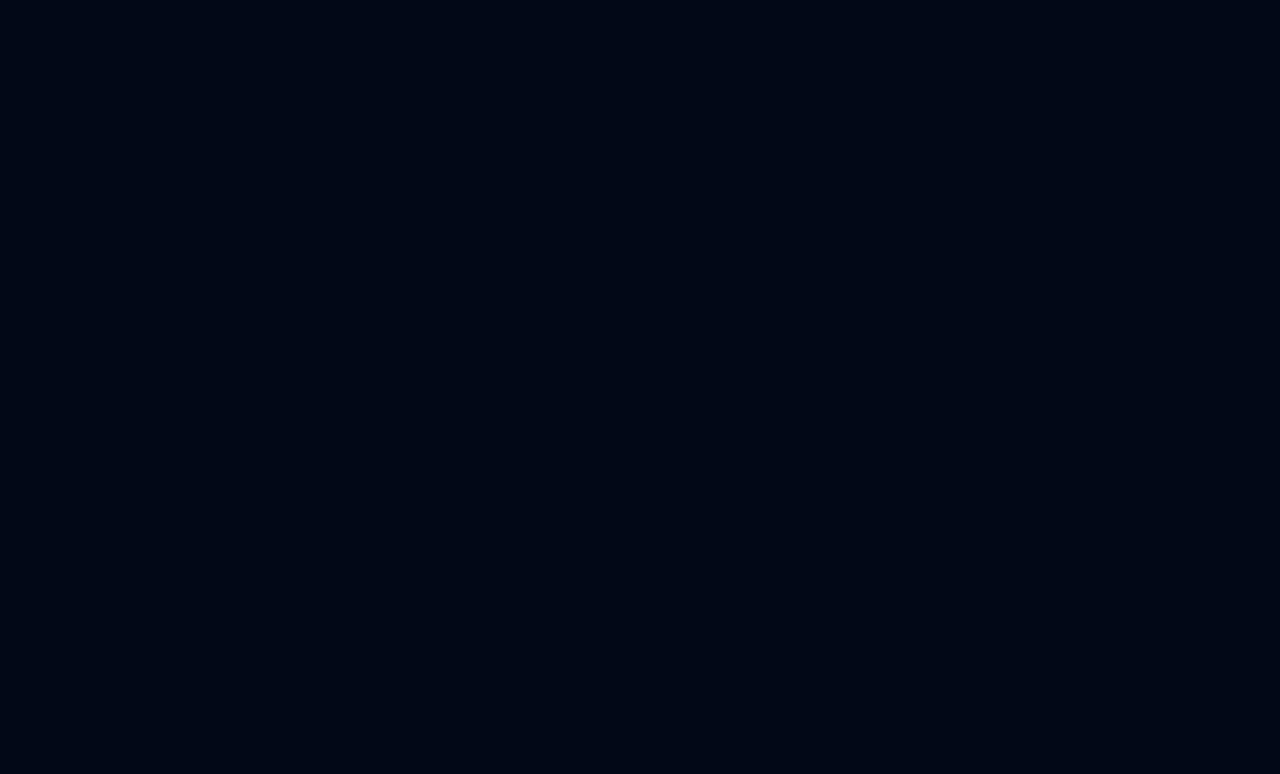
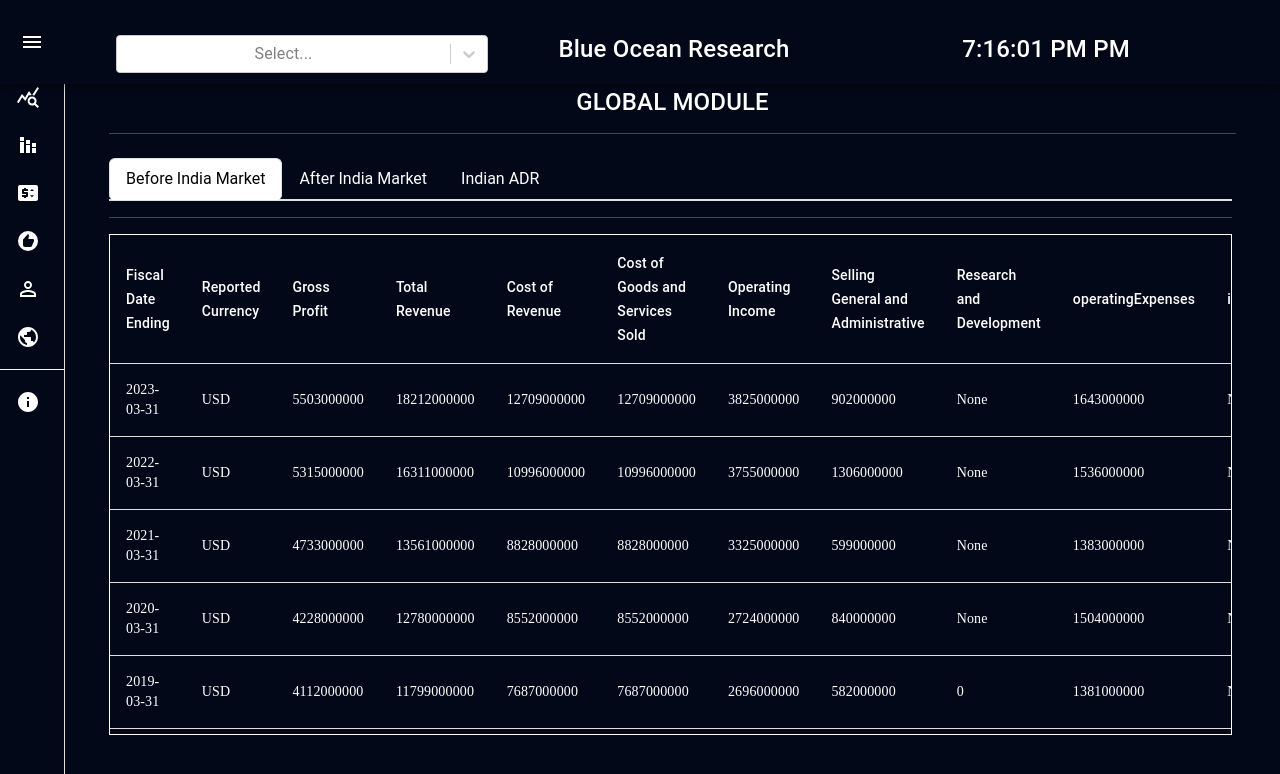
Before and after one commit to swaggy-codes/blue-ocean-research-eif, a React (Create React App) app: page /global in a window 1280 px wide. Before the commit this address had no page. Shown: the top 774 px of the page. Built offline with nearby package versions, Linux system fonts and the light colour scheme.

Commit message:
global-module-ui

```diff
--- a/src/AppLayout/AppLayout.jsx
+++ b/src/AppLayout/AppLayout.jsx
@@ -38,6 +38,7 @@
 import QueryStatsIcon from "@mui/icons-material/QueryStats";
 import PriceChangeIcon from "@mui/icons-material/PriceChange";
 import StackedBarChartIcon from "@mui/icons-material/StackedBarChart";
+import PublicIcon from "@mui/icons-material/Public";
 import { useNavigate } from "react-router-dom";
 import { useState } from "react";
 import styles from "./AppLayout.module.css";
@@ -133,6 +134,8 @@
       navigate("/recommendations");
     } else if (i === 4) {
       navigate("/investors");
+    } else if (i === 5) {
+      navigate("/global");
     }
   };
 
@@ -165,7 +168,7 @@
         </DrawerHeader>
         <Divider />
         <List sx={{ bgcolor: "#020817", color: "white" }}>
-          {["Economical", "Industrial", "Financial", "Recommendations", "Investors Module"].map((el, i) => (
+          {["Economical", "Industrial", "Financial", "Recommendations", "Investors Module", "Global Module"].map((el, i) => (
             <ListItem
               key={el}
               disablePadding
@@ -179,6 +182,7 @@
                   {i === 2 ? <PriceChangeIcon sx={{ color: "white" }} /> : ""}
                   {i === 3 ? <RecommendIcon sx={{ color: "white" }} /> : ""}
                   {i === 4 ? <PersonOutlineIcon sx={{ color: "white" }} /> : ""}
+                  {i === 5 ? <PublicIcon sx={{ color: "white" }} /> : ""}
                 </ListItemIcon>
                 <ListItemText primary={el} />
               </ListItemButton>
--- a/src/MainRouter/MainRouter.jsx
+++ b/src/MainRouter/MainRouter.jsx
@@ -7,6 +7,7 @@
 import Home from "../Pages/Home/Home";
 import RecommendationsModule from "../Pages/RecommendationsModule/RecommendationsModule";
 import InvestorsModule from "../Pages/InvestorsModule/InvestorsModule";
+import GlobalModule from "../Pages/GlobalModule/GlobalModule";
 
 const MainRouter = () => {
   return (
@@ -18,6 +19,7 @@
       <Route path='/financial' element={<Financial />} />
       <Route path='/recommendations' element={<RecommendationsModule />} />
       <Route path='/investors' element={<InvestorsModule />} />
+      <Route path='/global' element={<GlobalModule />} />
     </Routes>
   );
 };
--- /dev/null
+++ b/src/Pages/GlobalModule/After.jsx
@@ -0,0 +1,13 @@
+import React, { useState } from "react";
+import CustomTable from "../../Components/CustomTable/CustomTable";
+import { headingForIncomeStatementData, incomeStatementDataYearlyINFY } from "../../Utils/DemoJSON";
+
+const After = () => {
+  return (
+    <div>
+      <CustomTable headers={headingForIncomeStatementData} data={incomeStatementDataYearlyINFY} />
+    </div>
+  );
+};
+
+export default After;
--- /dev/null
+++ b/src/Pages/GlobalModule/Before.jsx
@@ -0,0 +1,7 @@
+import React from "react";
+
+const Before = () => {
+  return <div>Before</div>;
+};
+
+export default Before;
--- /dev/null
+++ b/src/Pages/GlobalModule/GlobalModule.jsx
@@ -0,0 +1,71 @@
+import React, { useState } from "react";
+import AppLayout from "../../AppLayout/AppLayout";
+import Card from "@mui/material/Card";
+import CardContent from "@mui/material/CardContent";
+import Typography from "@mui/material/Typography";
+import { Box } from "@mui/material";
+import Before from "./Before";
+import After from "./After";
+import { balanceSheetDataQuaterlyINFY, balanceSheetDataYearlyINFY } from "../../Utils/DemoJSON";
+
+const GlobalModule = () => {
+  const [step, setStep] = useState(1);
+
+  const [balanceSheetData, setBalanceSheetData] = useState({
+    data: { yearly: balanceSheetDataYearlyINFY, quaterly: balanceSheetDataQuaterlyINFY },
+    loading: false,
+  });
+
+  return (
+    <AppLayout>
+      <Box>
+        <Box sx={{ padding: "20px", paddingTop: "0px" }}>
+          <h4>GLOBAL MODULE</h4>
+          <hr style={{ color: "white" }} />
+          <div className='main mt-2'>
+            <div className='mob-p-0'>
+              <div className='pe-1'>
+                <div className='border-bottom pt-2 mb-2'>
+                  <ul className='nav nav-tabs overflow-x border-1'>
+                    <li className='nav-item'>
+                      <button
+                        className={(step === 1 && "nav-link active") || "nav-link text-white"}
+                        onClick={() => {
+                          setStep(1);
+                        }}>
+                        Before India Market
+                      </button>
+                    </li>
+                    <li className='nav-item'>
+                      <button
+                        className={(step === 2 && "nav-link active") || "nav-link text-white"}
+                        onClick={() => {
+                          setStep(2);
+                        }}>
+                        After India Market
+                      </button>
+                    </li>
+                    <li className='nav-item'>
+                      <button
+                        className={(step === 3 && "nav-link active") || "nav-link text-white"}
+                        onClick={() => {
+                          setStep(3);
+                        }}>
+                        Indian ADR
+                      </button>
+                    </li>
+                  </ul>
+                </div>
+                {step === 1 && <After />}
+                {step === 2 && <After />}
+                {step === 3 && <After />}
+              </div>
+            </div>
+          </div>
+        </Box>
+      </Box>
+    </AppLayout>
+  );
+};
+
+export default GlobalModule;
--- a/src/Utils/BaseUrl.js
+++ b/src/Utils/BaseUrl.js
@@ -1,3 +1,3 @@
 // export const API_BASE_URL = "http://3.111.45.215:8080";
 
-export const API_BASE_URL = "http://13.232.16.200:8080";
+export const API_BASE_URL = "http://43.205.229.49:8080";
```
